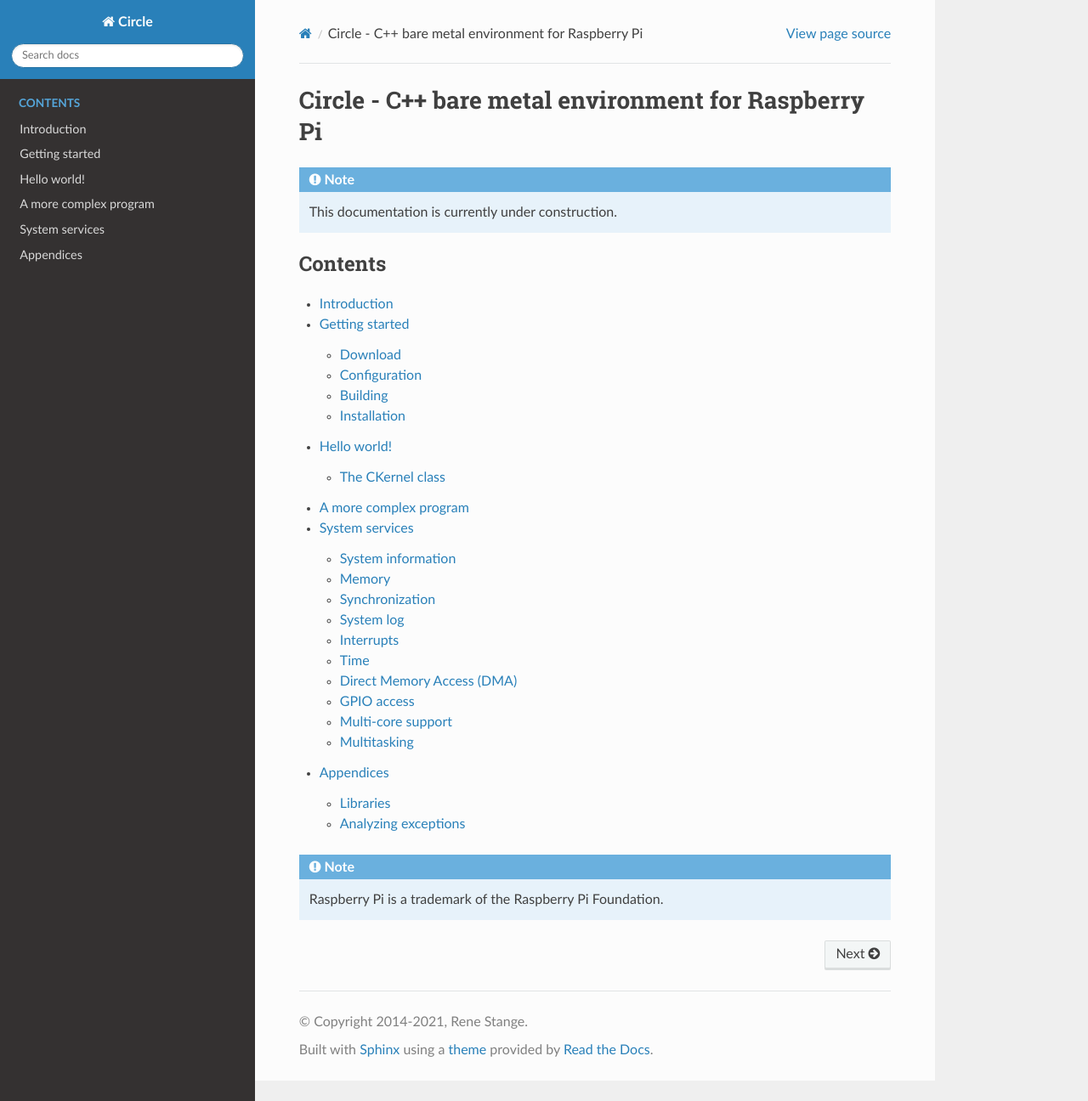
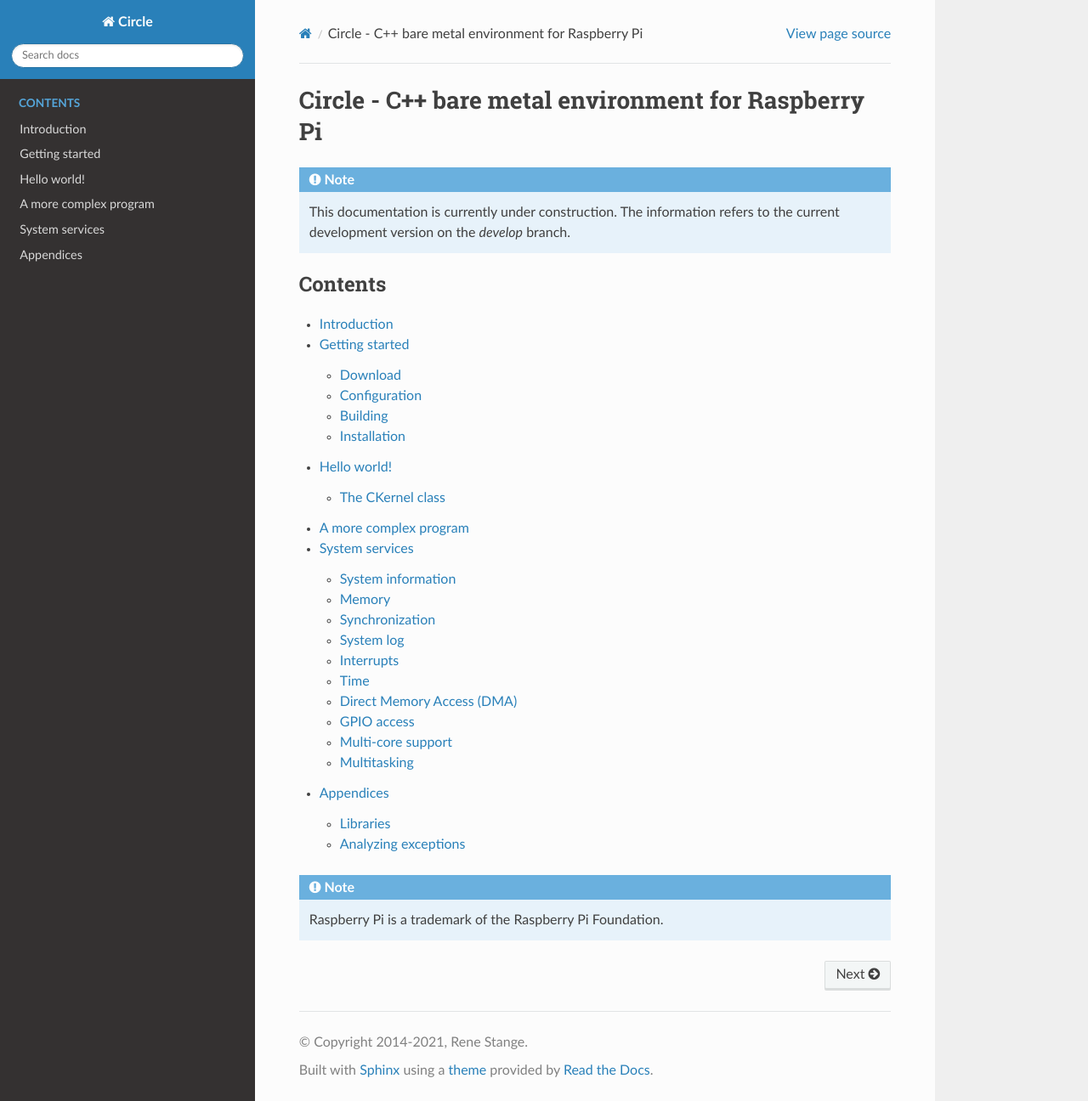
Before and after one commit to rsta2/circle-docs, a Sphinx documentation site: the page built from docs/index.rst, in a window 1280 px wide and 1296 px high. Shown: the whole window at 85% size. Built offline with Sphinx 7.4.7 and the Read the Docs theme 2.0.0, drawn with Linux system fonts in a browser that asks for light colours.

Commit message:
index: Refer to develop branch

```diff
--- a/docs/index.rst
+++ b/docs/index.rst
@@ -3,7 +3,7 @@ Circle - C++ bare metal environment for Raspberry Pi
 
 .. note::
 
-	This documentation is currently under construction.
+	This documentation is currently under construction. The information refers to the current development version on the `develop` branch.
 
 .. toctree::
 	:maxdepth: 2
```
